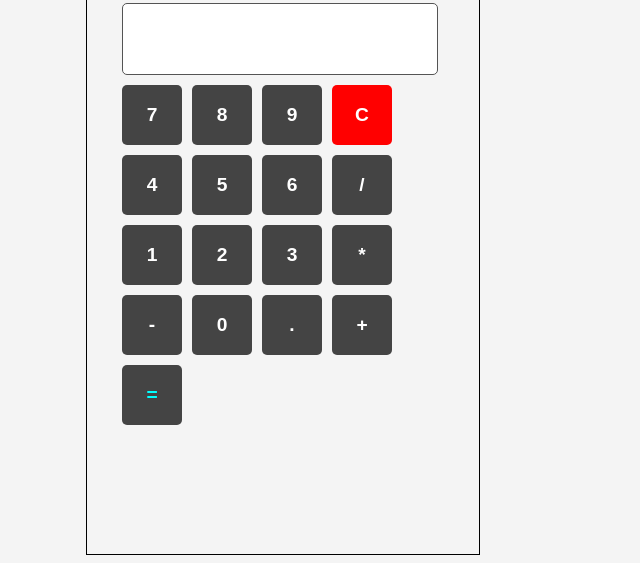
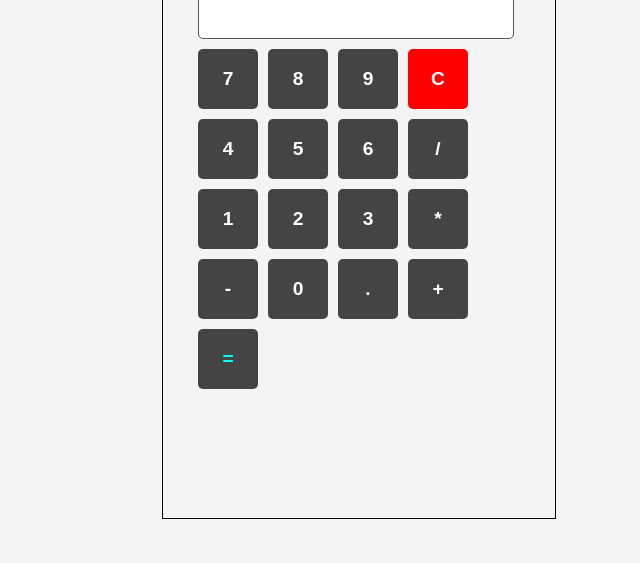
Before and after one commit to Vinaykumar88406/simple-calculator, a plain HTML site: page index.html in a window 1280 px wide. Shown: the part 267-830 px from the top of the page, without its empty margins (414-1054 px from the left). After the commit the page ends 800 px from the top, so only its background shows below. Drawn offline with Linux system fonts and the light colour scheme.

Commit message:
Update style.css

```diff
--- a/style.css
+++ b/style.css
@@ -13,8 +13,8 @@ body{
     width: 49vh;
     background-color: #f4f4f4;
     border: 1px black solid;
-    margin-left: 500px;
-    margin-top: 100px;
+    margin-left: 45%;
+    margin-top: 5%;
 }
 .calculator{
     background: #222;
```
